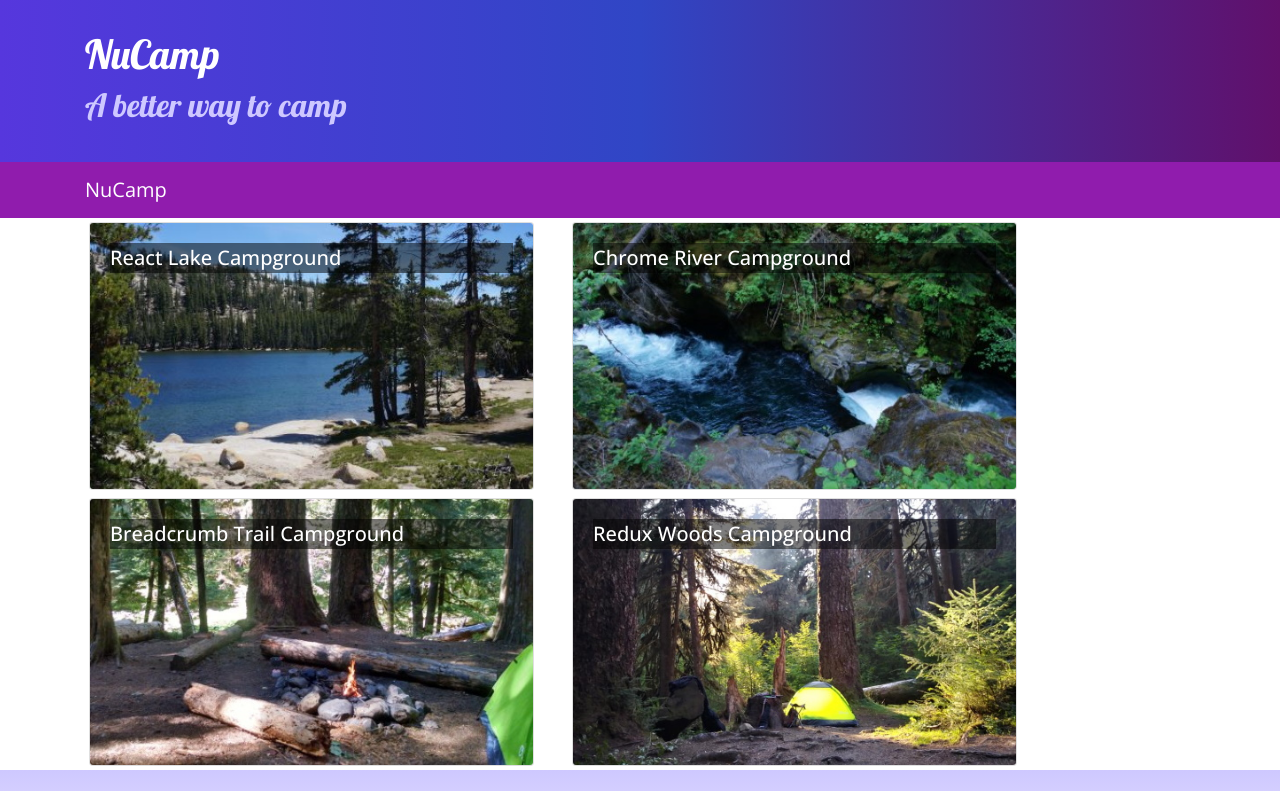
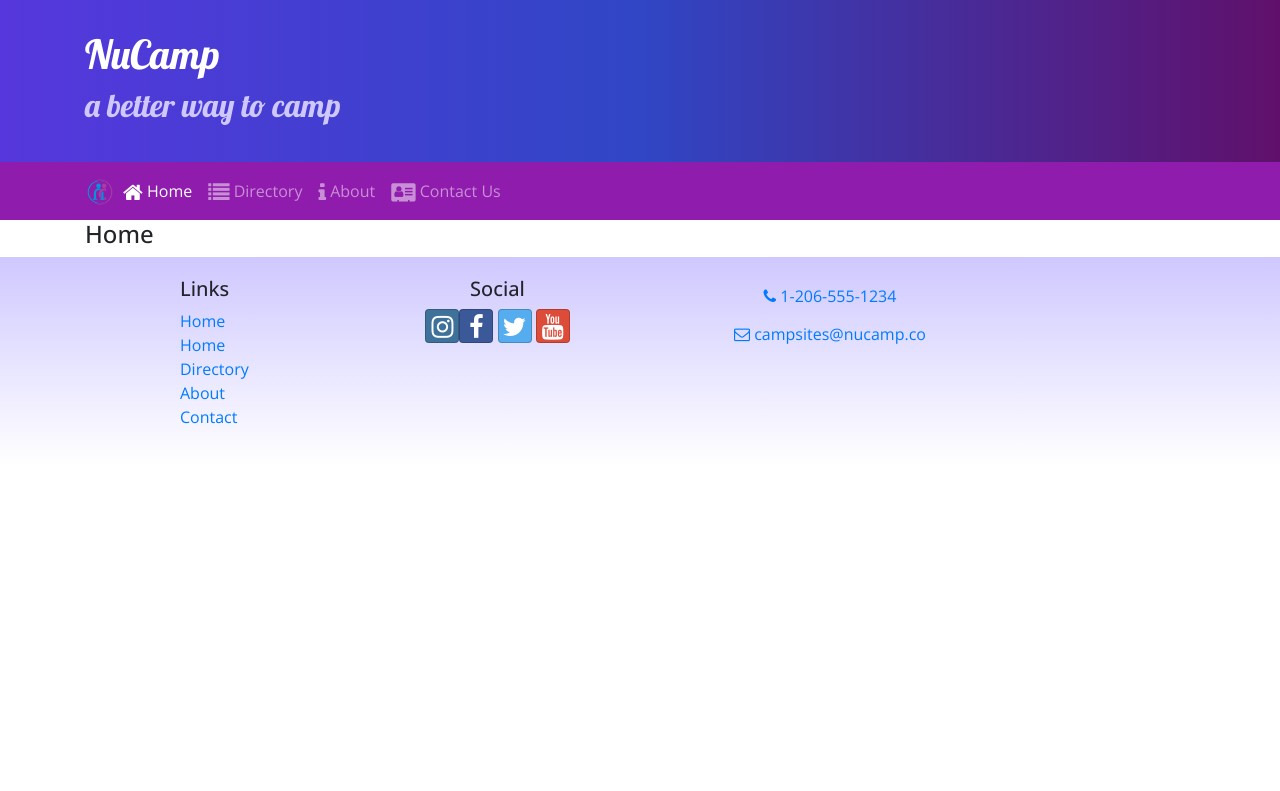
Before and after one commit to mks-marty/reactsite, a React (Create React App) app: page /home in a window 1280 px wide. Shown: the top 791 px of the page. Built offline with nearby package versions, Linux system fonts and the light colour scheme.

Commit message:
react router additions

```diff
--- a/package.json
+++ b/package.json
@@ -12,6 +12,7 @@
     "react": "^17.0.2",
     "react-dom": "^17.0.2",
     "react-popper": "1.3.6",
+    "react-router-dom": "5.2.0",
     "react-scripts": "4.0.3",
     "reactstrap": "8.5.1",
     "typeface-lobster": "^1.1.13",
--- a/src/App.js
+++ b/src/App.js
@@ -1,14 +1,17 @@
 import React, { Component } from 'react';
 import Main from './components/MainComponent';
+import { BrowserRouter } from 'react-router-dom';
 import './App.css';
 
 
 class App extends Component {
     render() {
         return (
+            <BrowserRouter>
             <div className="App">
                 <Main />
             </div>
+            </BrowserRouter>
         );
     };
 }
--- a/src/components/DirectoryComponent.js
+++ b/src/components/DirectoryComponent.js
@@ -1,9 +1,9 @@
 import React from 'react';
 import { Card, CardImg, CardImgOverlay, CardTitle } from 'reactstrap';
 
-function RenderDirectoryItem({campsite, onClick}) {
+function RenderDirectoryItem({campsite}) {
     return (
-        <Card onClick={() => onClick(campsite.id)}>
+        <Card>
             <CardImg width="100%" src={campsite.image} alt={campsite.name} />
             <CardImgOverlay>
                 <CardTitle>{campsite.name}</CardTitle>
@@ -17,7 +17,7 @@
     const directory = props.campsites.map(campsite => {
         return (
             <div key={campsite.id} className="col-md-5 m-1">
-                <RenderDirectoryItem campsite={campsite} onClick={props.onClick} />
+                <RenderDirectoryItem campsite={campsite} />
             </div>
         );
     });
--- a/src/components/FooterComponent.js
+++ b/src/components/FooterComponent.js
@@ -1,4 +1,5 @@
 import React from 'react';
+import { Link } from 'react-router-dom';
 
 function Footer(props) {
     return (
@@ -9,9 +10,10 @@
                         <h5>Links</h5>
                         <ul className="list-unstyled">
                         <li><a href="#">Home</a></li>
-                            <li><a href="#">Directory</a></li>
-                            <li><a href="#">About</a></li>
-                            <li><a href="#">Contact</a></li>
+                        <li><Link to='/home'>Home</Link></li>
+                            <li><Link to='/directory'>Directory</Link></li>
+                            <li><Link to='/aboutus'>About</Link></li>
+                            <li><Link to='/contactus'>Contact</Link></li>
                         </ul>
                     </div>
                     <div className="col-6 col-sm-3 text-center">
--- a/src/components/HeaderComponent.js
+++ b/src/components/HeaderComponent.js
@@ -1,7 +1,24 @@
 import React, { Component }  from 'react';
-import { Navbar, NavbarBrand, Jumbotron } from 'reactstrap';
+import { Nav, Navbar, NavbarBrand, NavbarToggler, Collapse, NavItem, Jumbotron } from 'reactstrap';
+import { NavLink } from 'react-router-dom';
 
 class Header extends Component {
+
+    constructor(props) {
+        super(props);
+
+        this.toggleNav = this.toggleNav.bind(this);
+        this.state = {
+          isNavOpen: false
+        };
+    }
+
+    toggleNav() {
+        this.setState({
+            isNavOpen: !this.state.isNavOpen
+        });
+    }
+
     render() {
         return (
             <React.Fragment>
@@ -10,19 +27,44 @@
                         <div className="row">
                             <div className="col">
                                 <h1>NuCamp</h1>
-                                <h2>A better way to camp</h2>
+                                <h2>a better way to camp</h2>
                             </div>
                         </div>
                     </div>
                 </Jumbotron>
 
-                <Navbar dark sticky="top">
+                <Navbar dark sticky="top" expand="md">
                     <div className="container">
-                        <NavbarBrand href="/">NuCamp</NavbarBrand>
+                        <NavbarBrand className="mr-auto" href="/"><img src="/assets/images/logo.png" height="30" width="30" alt="NuCamp Logo" /></NavbarBrand>
+                        <NavbarToggler onClick={this.toggleNav} />
+                        <Collapse isOpen={this.state.isNavOpen} navbar>
+                            <Nav navbar>
+                                <NavItem>
+                                    <NavLink className="nav-link" to="/home">
+                                        <i className="fa fa-home fa-lg" /> Home
+                                    </NavLink>
+                                </NavItem>
+                                <NavItem>
+                                    <NavLink className="nav-link" to="/directory">
+                                        <i className="fa fa-list fa-lg" /> Directory
+                                    </NavLink>
+                                </NavItem>
+                                <NavItem>
+                                    <NavLink className="nav-link" to="/aboutus">
+                                        <i className="fa fa-info fa-lg" /> About
+                                    </NavLink>
+                                </NavItem>
+                                <NavItem>
+                                    <NavLink className="nav-link" to="/contactus">
+                                        <i className="fa fa-address-card fa-lg" /> Contact Us
+                                    </NavLink>
+                                </NavItem>
+                            </Nav>
+                        </Collapse>
                     </div>
                 </Navbar>
             </React.Fragment>
-        )
+        );
     }
 }
 
--- /dev/null
+++ b/src/components/HomeComponent.js
@@ -0,0 +1,11 @@
+import React from 'react';
+
+function Home(props) {
+    return (
+        <div className="container">
+            <h4>Home</h4>
+        </div>
+    );
+}
+
+export default Home;
--- a/src/components/MainComponent.js
+++ b/src/components/MainComponent.js
@@ -1,6 +1,8 @@
 import React, { Component } from 'react';
 import Header from './HeaderComponent';
 import Footer from './FooterComponent';
+import Home from './HomeComponent';
+import { Switch, Route, Redirect } from 'react-router-dom';
 import Directory from './DirectoryComponent';
 import CampsiteInfo from './CampsiteInfoComponent';
 import { CAMPSITES } from '../shared/campsites';
@@ -10,21 +12,25 @@
         super(props);
         this.state = {
             campsites: CAMPSITES,
-            selectedCampsite: null
         };
     }
-    onCampsiteSelect(campsiteId) {
-        this.setState({selectedCampsite: campsiteId});
-    }
+
     render() {
+        const HomePage = () => {
+            return (
+                <Home />
+            );
+        };
+
         return (
             <div>
                 <Header />
-                <Directory campsites={this.state.campsites}
-                 onClick={campsiteId => this.onCampsiteSelect(campsiteId)} />
-                <CampsiteInfo campsite={this.state.campsites.filter(campsite =>
-                 campsite.id === this.state.selectedCampsite)[0]} />
-                 <Footer />
+                <Switch>
+                    <Route path='/home' component={HomePage} />
+                    <Route exact path="/directory" render={() => <Directory campsites={this.state.campsites} />} />
+                    <Redirect to='/home' />
+                </Switch>
+                <Footer />
             </div>
         );
     };
```
Also changed, not shown: 1 other file (tests, documents, lock files or other folders).
